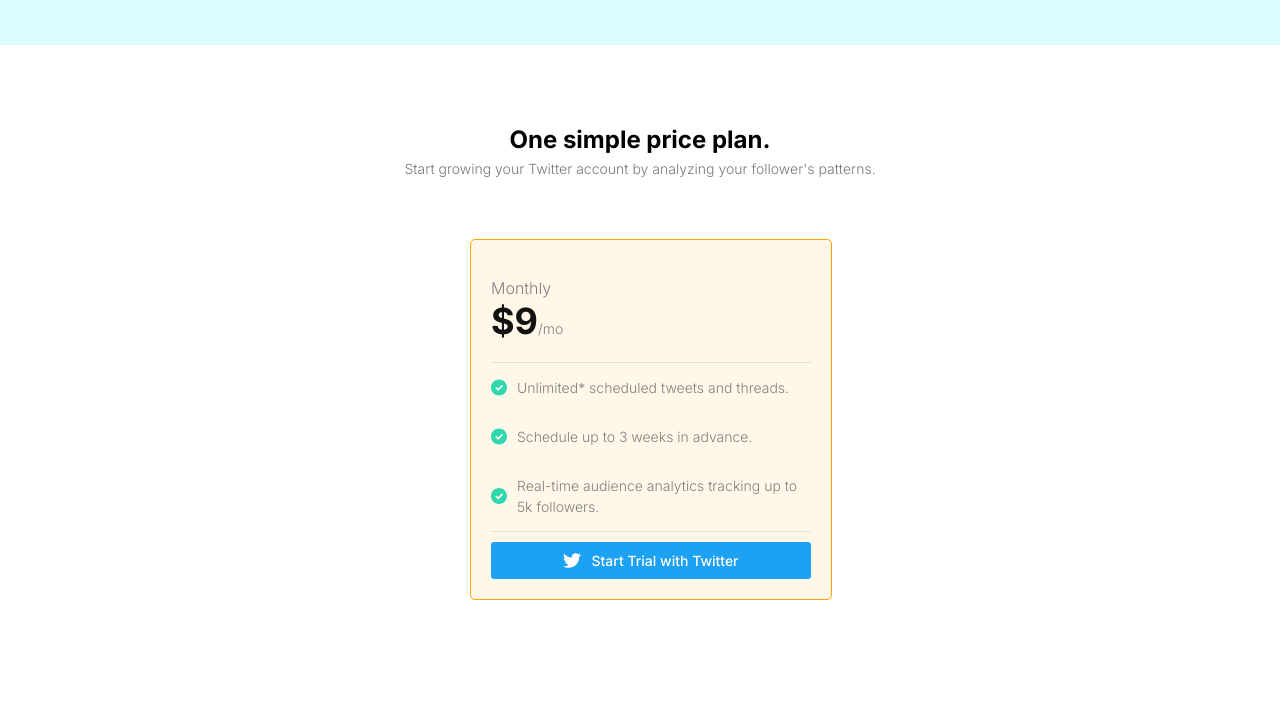
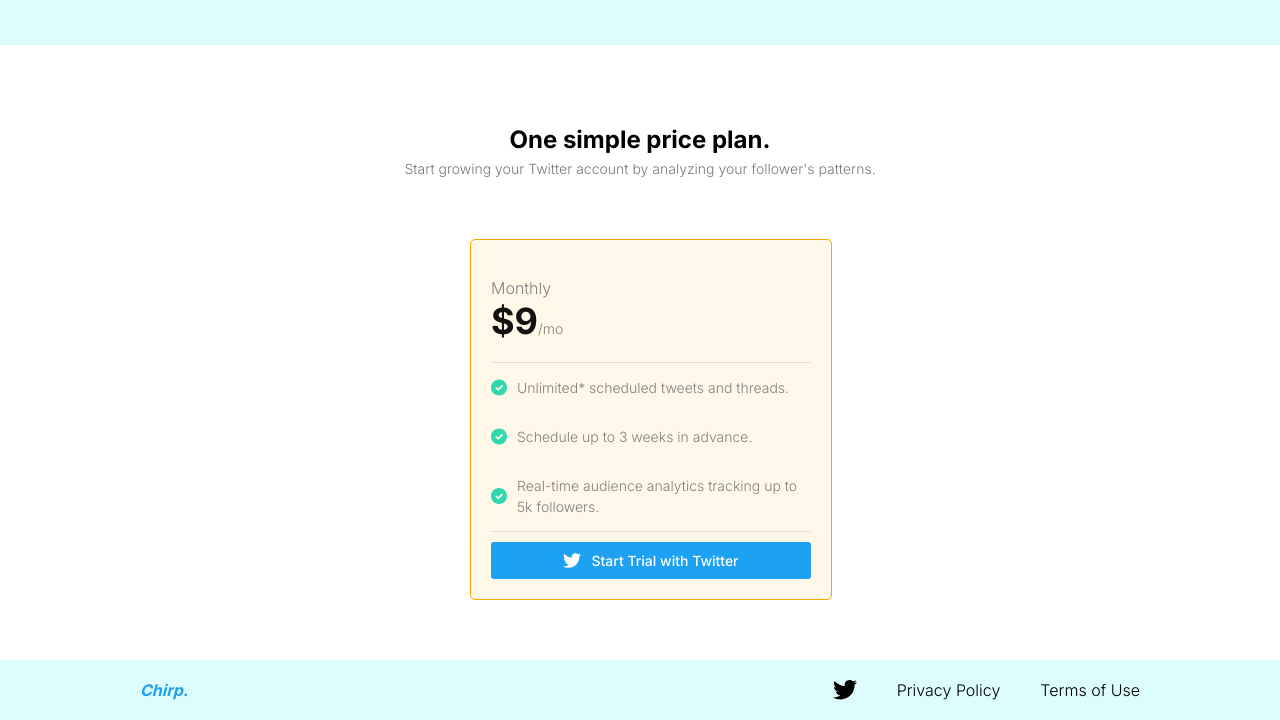
Before and after one commit to Ryanjingle/chirp-landing-page, a plain HTML site: page index.html in a window 1280 px wide. Shown: the part 1810-2530 px from the top of the page. Before the commit the page ends 2470 px from the top, so only its background shows below. Drawn offline with Linux system fonts and the light colour scheme.

Commit message:
footer finished!

```diff
--- a/index.html
+++ b/index.html
@@ -13,7 +13,7 @@
     <header>
         <nav id="nav-container">
             <div>
-                <h5 id="chirp">Chirp.</h5>
+                <h5 class="chirp">Chirp.</h5>
                 <div id="links">
                     <a href="#">Home</a>
                     <a href="#">Pricing</a>
@@ -161,7 +161,14 @@
             </div>
         </div>
     </section>
-
+    <footer id="footer-container">
+            <h5 class="chirp">Chirp.</h5>
+        <ul id="footer-text">
+            <img src="Images/Twitter (Black).svg" alt="twitter logo">
+            <a class="footer-links" href="#">Privacy Policy</a>
+            <a class="footer-links" href="#">Terms of Use</a>
+        </ul>
+    </footer>
 </body>
 </html>
 
--- a/style.css
+++ b/style.css
@@ -19,7 +19,7 @@ header {
     padding: 10px 140px;
 }
 
-#chirp {
+.chirp {
     flex: 2;
     font-style: italic;
     color: #1da1f2;
@@ -318,3 +318,23 @@ h2 {
 #trial-bird {
     width: 18px;
 }
+
+/* footer */
+
+#footer-container {
+    height: 60px;
+    background: #ddfcfe;
+    padding: 0px 140px;
+    display: flex;
+    align-items: center;
+}
+
+#footer-text {
+    display: flex;
+    gap: 40px;
+    color: black;
+}
+
+.footer-links {
+    color: black;
+}
```
